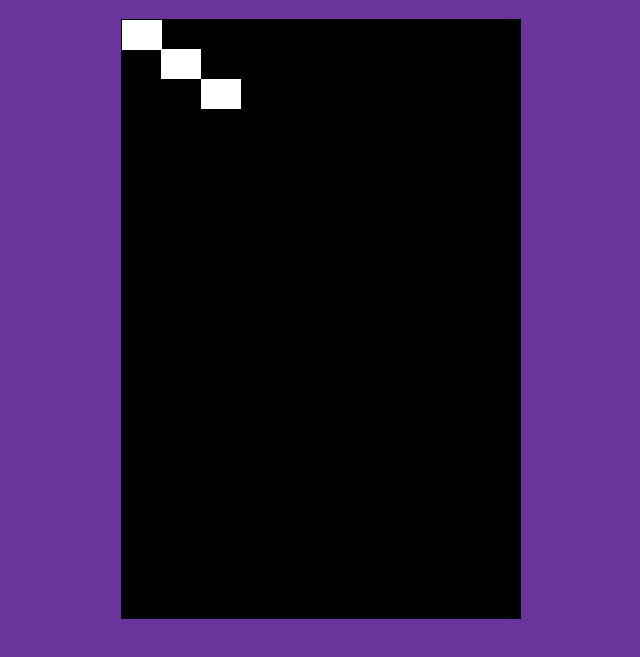
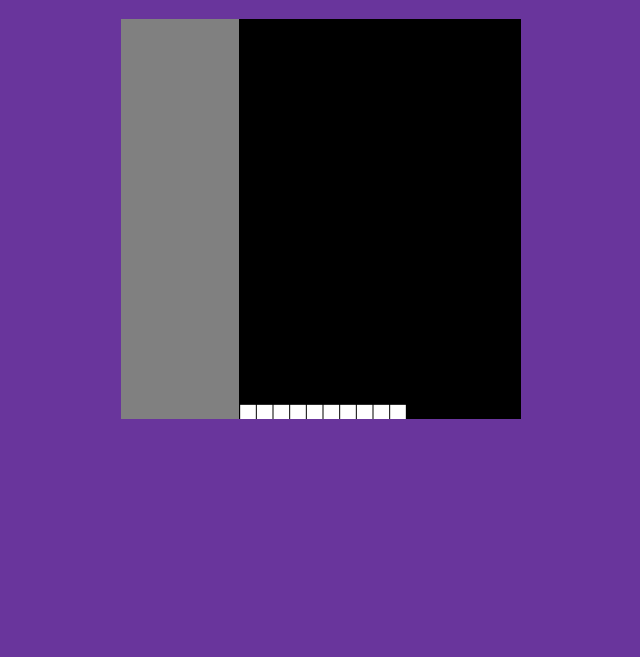
Before and after one commit to MariahCasciola/Tetris, a plain HTML site: page index.html in a window 1280 px wide. Shown: the part 61-718 px from the top of the page, without its empty margins (319-959 px from the left). Drawn offline with Linux system fonts and the light colour scheme.

Commit message:
created a grid, and editted drawCell function to be based on postition on the grid, rather than based by cellWidth and cellHeight alone, emptied tetromino functions for refactoring based on grid placement

```diff
--- a/index.html
+++ b/index.html
@@ -9,7 +9,7 @@
 </head>
 <body>
     <h1>Tetris</h1>
-    <canvas id="canvas" width="400" height="600"></canvas>
+    <canvas id="canvas" width="400" height="400"></canvas>
     <script src="./index.js"></script>
 </body>
 </html>
--- a/index.js
+++ b/index.js
@@ -7,83 +7,76 @@ const displayHeight = canvas.height;
 
 // grid should be 10 by 20, tetris is 10 by 20
 // or 10 x 24
-const gridWidth = 10;
-const gridHeight = 20;
+const gridWidth = 24;
+const gridHeight = 24;
 
 const cellWidth = displayWidth / gridWidth;
 const cellHeight = displayHeight / gridHeight;
 
 // x, y, width, height is the fillRect parameters
+
 // canvas is black
 function main() {
   context.fillStyle = "black";
   context.fillRect(0, 0, displayWidth, displayHeight);
+  // for (let x = 0; x < gridWidth; x++) {
+  //   for (let y = 0; y < gridHeight; y++) {
+  //     drawCell(x, y);
+  //   }
+  // }
+  // 7 x
+  context.fillStyle = "grey";
+  context.fillRect(0, 0, displayWidth / 4 + 18, displayHeight);
+  // context.fillStyle = "purple";
+  // context.fillRect(23, 23, displayWidth /4 , displayHeight);
 }
 main();
 
 // tetris is 10 cells wide and 20 cells tall
 function drawCell(x, y) {
   context.fillStyle = "white";
-  context.fillRect(x, y, cellWidth, cellHeight)
+  context.fillRect(
+    x * cellWidth + 2.5,
+    y * cellHeight + 2.5,
+    cellWidth - 1,
+    cellHeight - 1
+  );
 }
 
-drawCell(1,1)
-drawCell(cellWidth, cellHeight);
-drawCell(cellWidth*2, cellHeight*2);
+// test cells
 
-// function renderOrangeRicky() {
-//   drawCell(50, 20);
-//   drawCell(50, 41);
-//   drawCell(50, 62);
-//   drawCell(71, 62);
-// }
+drawCell(7, 23);
+drawCell(8, 23);
+drawCell(9, 23);
+drawCell(10, 23);
+drawCell(11, 23);
+drawCell(12, 23);
+drawCell(13, 23);
+drawCell(14, 23);
+drawCell(15, 23);
+drawCell(16, 23);
+// drawCell(23, 23);
 
-// function renderBlueRickey() {
-//   drawCell(100, 20);
-//   drawCell(121, 20);
-//   drawCell(121, 41);
-//   drawCell(121, 62);
-// }
+// tetrominos
+function orangeRicky() {}
 
-// function smashBoy() {
-//   drawCell(160, 20);
-//   drawCell(160, 41);
-//   drawCell(181, 41);
-//   drawCell(181, 20);
-// }
+function blueRickey() {}
 
-// function clevelandZ() {
-//   drawCell(220, 20);
-//   drawCell(241, 41);
-//   drawCell(241, 20);
-//   drawCell(262, 41);
-// }
+function smashBoy() {}
 
-// function rhodeIslandZ() {
-//   drawCell(290, 41);
-//   drawCell(311, 41);
-//   drawCell(311, 20);
-//   drawCell(332, 20);
-// }
+function clevelandZ() {}
 
-// function teeWee() {
-//   drawCell(50, 121);
-//   drawCell(71, 121);
-//   drawCell(71, 100);
-//   drawCell(92, 121);
-// }
+function rhodeIslandZ() {}
 
-// function hero() {
-//   drawCell(130, 100);
-//   drawCell(151, 100);
-//   drawCell(172, 100);
-//   drawCell(193, 100);
-// }
+function teeWee() {}
 
-// renderOrangeRicky();
-// renderBlueRickey();
-// smashBoy();
-// teeWee();
-// clevelandZ();
-// rhodeIslandZ();
-// hero();
+function hero() {}
+
+// function calls for tetrominos
+orangeRicky();
+blueRickey();
+smashBoy();
+teeWee();
+clevelandZ();
+rhodeIslandZ();
+hero();
```
